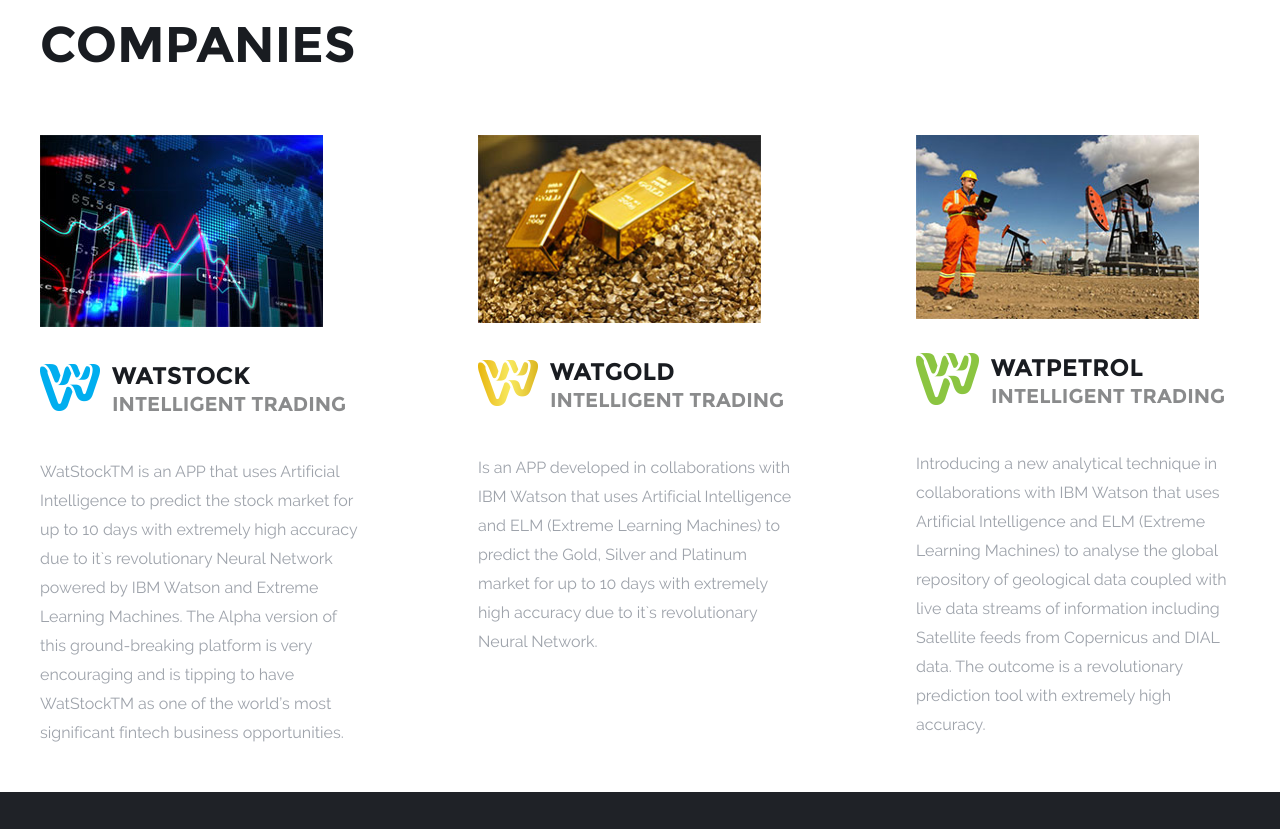
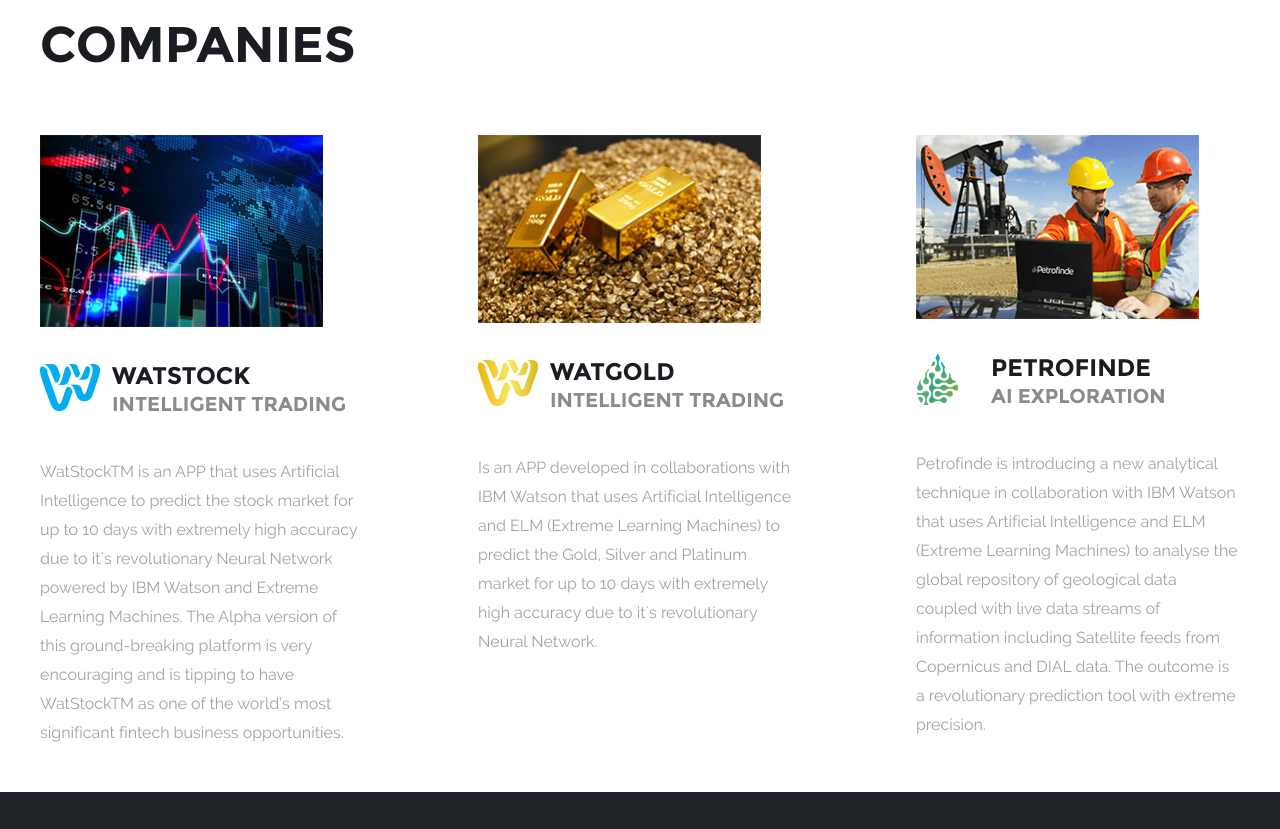
Before and after one commit to MakeMeFamous13/watopedia, a plain HTML site: page index.html in a window 1280 px wide. Shown: the part 1360-2189 px from the top of the page. Drawn offline with nearby package versions, Linux system fonts and the light colour scheme.

Commit message:
fix waterpol

```diff
--- a/css/style.css
+++ b/css/style.css
@@ -1,3 +1,4 @@
+
 @font-face {
     font-family: 'montserratregular';
     src: url('../fonts/montserrat-regular-webfont.eot');
@@ -350,7 +351,7 @@ button:hover {
     height: 46px;
 }
 .company-info.watpetrol a:before  {
-    background: url(../images/watpetrol-ico.png) no-repeat;
+    background: url(../images/icon1.png) no-repeat;
     width:63px;
     height: 52px;
     margin: 0 12px 0 0;
--- a/index.html
+++ b/index.html
@@ -24,7 +24,6 @@
                             <ul class="inner-nav">
                                 <li><a href="http://watstock.com/">WATSTOCK</a></li>
                                 <li><a href="http://watgold.com/">WATGOLD</a></li>
-                                <li><a href="http://watpetrol.com/">WATPETROL</a></li>
                             </ul>
                         </li>
                         <li><a href="javascript:void(0)">Blog</a></li>
@@ -68,7 +67,7 @@
                     </div>
                 </div>
             </div>
-            <div class="companies">
+            <div class="companies" id="companies1">
                 <div class="container">
                     <span class="title-box">COMPANIES</span>
                     <div class="companies-row">
@@ -87,11 +86,11 @@
                             <p>Is an APP developed in collaborations with IBM Watson that uses Artificial Intelligence and ELM (Extreme Learning Machines) to predict the Gold, Silver and Platinum market for up to 10 days with extremely high accuracy due to it`s revolutionary Neural Network.</p>
                         </div>
                         <div class="company-box">
-                            <img src="images/company-img3.jpg" alt="" class="company-img">
+                            <img src="images/company-img3.png" alt="" class="company-img">
                             <div class="company-info watpetrol">
-                                <a href="http://watpetrol.com/"><span>WATPETROL <span>INTELLIGENT TRADING</span></span></a>
+                                <a href="javascript:void(0)"><span>PETROFINDE<span>AI EXPLORATION</span></span></a>
                             </div>
-                            <p>Introducing a new analytical technique in collaborations with IBM Watson that uses Artificial Intelligence and ELM (Extreme Learning Machines) to analyse the global repository of geological data coupled with live data streams of information including Satellite feeds from Copernicus and DIAL data. The outcome is a revolutionary prediction tool with extremely high accuracy.</p>
+                            <p>Petrofinde is introducing a new analytical technique in collaboration with IBM Watson that uses Artificial Intelligence and ELM (Extreme Learning Machines) to analyse the global repository of geological data coupled with live data streams of information including Satellite feeds from Copernicus and DIAL data. The outcome is a revolutionary prediction tool with extreme precision.</p>
                         </div>
                     </div>
                 </div>
@@ -152,8 +151,8 @@
                         <a href="/" class="footer-logo"><img src="images/footer-logo.png" alt=""></a>
                         <ul class="footer-nav">
                             <li><a href="/">Home</a></li>
-                            <li><a href="javascript:void(0)">About</a></li>
-                            <li><a href="http://watstock.com/">COMPANIES</a></li>
+                            <li><a href="#benefits" class="anchor">About</a></li>
+                            <li><a href="#companies1" class="anchor">COMPANIES</a></li>
                             <li><a href="javascript:void(0)">BLOG</a></li>
                             <li><a href="javascript:void(0)">Contact</a></li>
                         </ul>
```
Also changed, not shown: images/company-img3.png (added), images/icon1.png (added).
